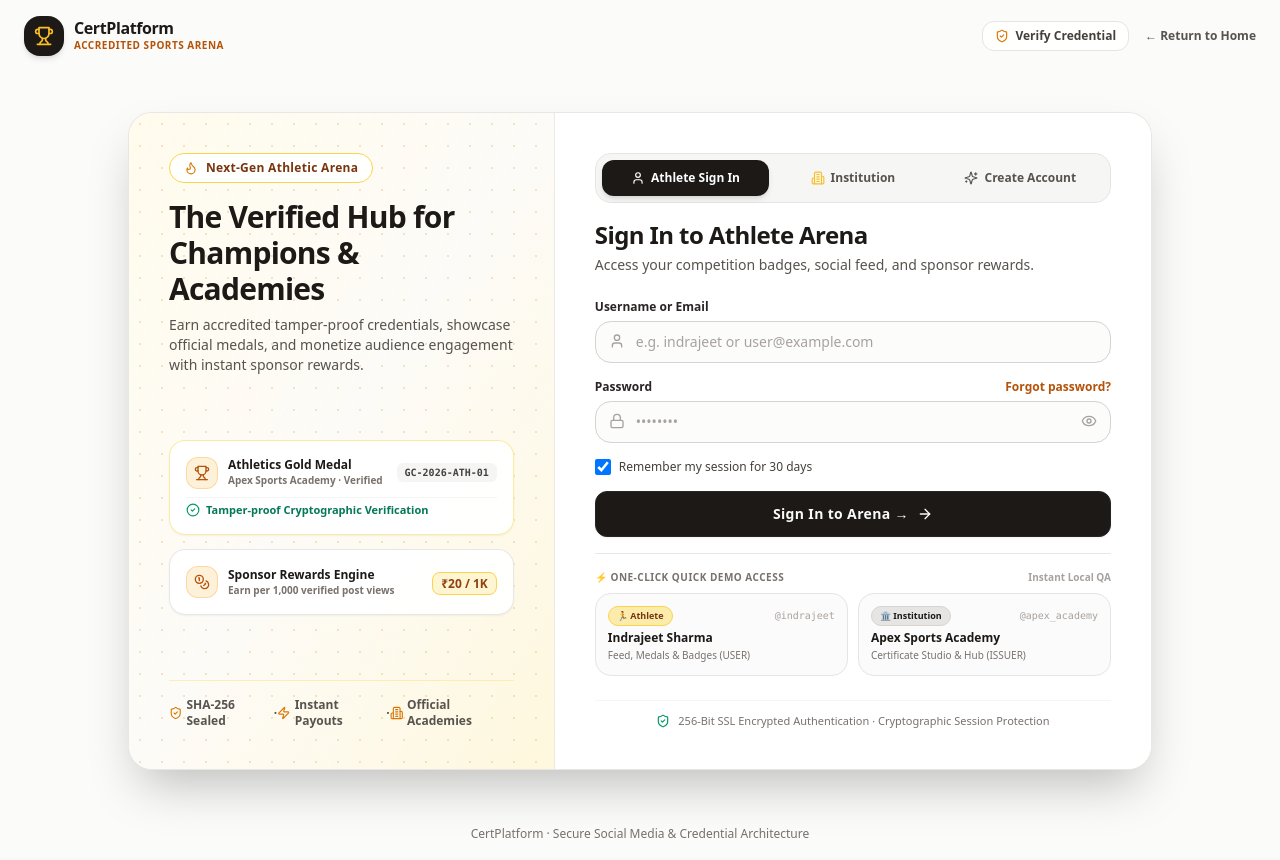
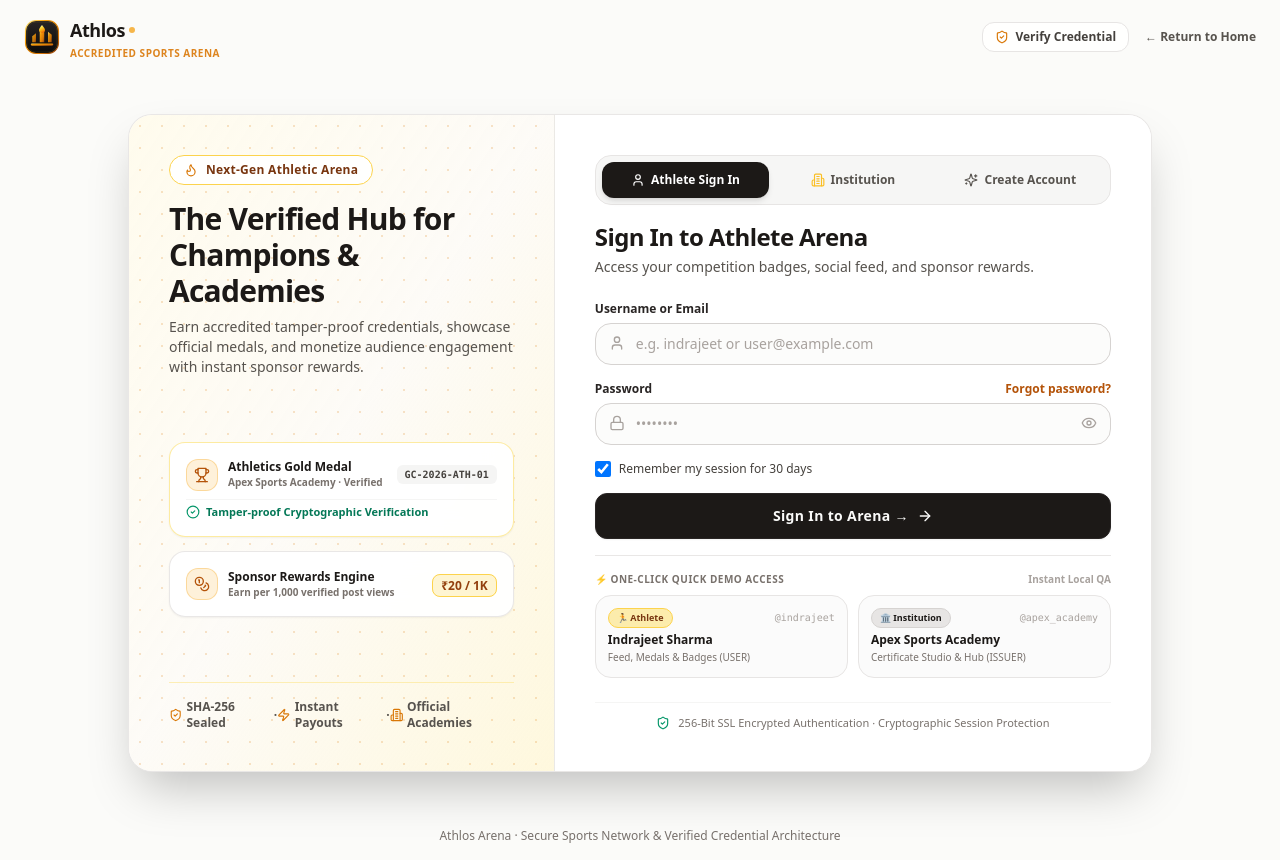
Before and after one commit to indrajeetcomnet/certificate-platform, a React (Vite) app in the folder frontend/: page /login in a window 1280 px wide. Built offline with nearby package versions, Linux system fonts and the light colour scheme; a web font is replaced by a local one.

Commit message:
feat(branding): introduce Athlos brand identity, custom vector logo, and fix broken landing page image

```diff
--- a/frontend/index.html
+++ b/frontend/index.html
@@ -3,8 +3,8 @@
   <head>
     <meta charset="UTF-8" />
     <meta name="viewport" content="width=device-width, initial-scale=1.0" />
-    <link rel="icon" type="image/svg+xml" href="/vite.svg" />
-    <title>CertPlatform · Athletic & Verified Honors</title>
+    <link rel="icon" type="image/svg+xml" href="/favicon.svg" />
+    <title>Athlos · Verified Sports Honors & Tournament Arena</title>
     <!-- Google Fonts for Luxury Certificate Designer -->
     <link rel="preconnect" href="https://fonts.googleapis.com" />
     <link rel="preconnect" href="https://fonts.gstatic.com" crossorigin />
--- a/frontend/src/components/layout/Sidebar.jsx
+++ b/frontend/src/components/layout/Sidebar.jsx
@@ -2,6 +2,7 @@ import React, { useState, useEffect } from 'react';
 import { NavLink } from 'react-router-dom';
 import * as LucideIcons from 'lucide-react';
 import Avatar from '../ui/Avatar';
+import Logo from '../ui/Logo';
 import { useAuth } from '../../context/AuthContext';
 import { ROLE_NAV_ITEMS } from '../../utils/constants';
 import { getUnreadCount } from '../../api/messagesApi';
@@ -34,20 +35,13 @@ export default function Sidebar({ className = '' }) {
       className={`hidden md:flex flex-col w-64 bg-white/95 backdrop-blur-md border-r border-stone-200/80 min-h-screen p-5 sticky top-0 justify-between ${className}`}
     >
       <div className="space-y-6">
-        {/* Brand / Logo */}
-        <NavLink to="/" className="flex items-center gap-3 px-1 py-1 group">
-          <div className="w-10 h-10 rounded-2xl bg-gradient-to-br from-amber-400 to-amber-500 text-stone-950 flex items-center justify-center shadow-sm group-hover:scale-105 group-hover:shadow-glow-gold transition-all duration-300">
-            <LucideIcons.Trophy className="w-5 h-5" />
-          </div>
-          <div>
-            <h1 className="text-base font-extrabold text-stone-900 tracking-tight leading-none">
-              CertPlatform
-            </h1>
-            <p className="text-[10px] font-bold text-stone-400 mt-1 uppercase tracking-wider">
-              {isInstitutionUser ? 'Institution Workspace' : 'Athlete Arena'}
-            </p>
-          </div>
-        </NavLink>
+        {/* Athlos Brand Logo */}
+        <div className="px-1 py-1">
+          <Logo
+            size="md"
+            subtitle={isInstitutionUser ? 'Institution Workspace' : 'Athlete Arena'}
+          />
+        </div>
 
         {/* Navigation list */}
         <nav className="space-y-1.5 pt-2">
--- /dev/null
+++ b/frontend/src/components/ui/Logo.jsx
@@ -0,0 +1,162 @@
+import React from 'react';
+import { Link } from 'react-router-dom';
+
+/**
+ * Athlos Brand Logo
+ * Features a modern, geometric victory flame, podium crest, and athletic apex wings.
+ */
+export function AthlosIcon({ size = 36, className = '' }) {
+  return (
+    <svg
+      width={size}
+      height={size}
+      viewBox="0 0 48 48"
+      fill="none"
+      xmlns="http://www.w3.org/2000/svg"
+      className={`shrink-0 transition-transform duration-300 ${className}`}
+      aria-label="Athlos Mark"
+    >
+      <defs>
+        {/* Championship Gold Gradient */}
+        <linearGradient id="athlosGoldGrad" x1="0%" y1="0%" x2="100%" y2="100%">
+          <stop offset="0%" stopColor="#FEF08A" />
+          <stop offset="30%" stopColor="#F59E0B" />
+          <stop offset="70%" stopColor="#D97706" />
+          <stop offset="100%" stopColor="#92400E" />
+        </linearGradient>
+
+        {/* Ambient Glow */}
+        <linearGradient id="athlosFlameGrad" x1="30%" y1="0%" x2="70%" y2="100%">
+          <stop offset="0%" stopColor="#FFFFFF" />
+          <stop offset="25%" stopColor="#FDE047" />
+          <stop offset="70%" stopColor="#F59E0B" />
+          <stop offset="100%" stopColor="#EA580C" />
+        </linearGradient>
+
+        {/* Shield Deep Base */}
+        <linearGradient id="athlosBaseGrad" x1="0%" y1="0%" x2="0%" y2="100%">
+          <stop offset="0%" stopColor="#292524" />
+          <stop offset="100%" stopColor="#0C0A09" />
+        </linearGradient>
+      </defs>
+
+      {/* Geometric Outer Shield / Podium Hexagon */}
+      <rect
+        x="2"
+        y="2"
+        width="44"
+        height="44"
+        rx="14"
+        fill="url(#athlosBaseGrad)"
+        stroke="url(#athlosGoldGrad)"
+        strokeWidth="1.5"
+      />
+
+      {/* Subtle Inner Glow Rim */}
+      <rect
+        x="4"
+        y="4"
+        width="40"
+        height="40"
+        rx="12"
+        fill="none"
+        stroke="#FDE047"
+        strokeWidth="0.5"
+        strokeOpacity="0.25"
+      />
+
+      {/* 3 Ascending Podium Pillars & Victory Wings */}
+      {/* Left Wing (Rank 3 - Bronze / Endurance) */}
+      <path
+        d="M11 31V23L16 19V31H11Z"
+        fill="url(#athlosGoldGrad)"
+        fillOpacity="0.85"
+      />
+
+      {/* Right Wing (Rank 2 - Silver / Precision) */}
+      <path
+        d="M37 31V21L32 17V31H37Z"
+        fill="url(#athlosGoldGrad)"
+        fillOpacity="0.9"
+      />
+
+      {/* Center Pinnacle / Podium #1 Apex Torch (Gold / Victory) */}
+      <path
+        d="M21 31V16L24 13L27 16V31H21Z"
+        fill="url(#athlosGoldGrad)"
+      />
+
+      {/* Dynamic Olympic / Victory Flame at Summit */}
+      <path
+        d="M24 8C25.5 10.5 28 12.5 28 14.8C28 17 26.2 18.5 24 18.5C21.8 18.5 20 17 20 14.8C20 13.5 21 11.8 24 8Z"
+        fill="url(#athlosFlameGrad)"
+      />
+
+      {/* Base Foundation Bar */}
+      <rect
+        x="9"
+        y="32.5"
+        width="30"
+        height="3"
+        rx="1.5"
+        fill="url(#athlosGoldGrad)"
+      />
+    </svg>
+  );
+}
+
+export default function Logo({
+  size = 'md',
+  showText = true,
+  subtitle = 'Sports & Verified Honors',
+  to = '/',
+  className = '',
+  textClassName = '',
+}) {
+  const sizeMap = {
+    sm: { icon: 28, text: 'text-base', sub: 'text-[9px]' },
+    md: { icon: 36, text: 'text-lg', sub: 'text-[10px]' },
+    lg: { icon: 44, text: 'text-xl', sub: 'text-xs' },
+    xl: { icon: 56, text: 'text-2xl', sub: 'text-xs' },
+  };
+
+  const currentSize = sizeMap[size] || sizeMap.md;
+
+  const content = (
+    <div className={`inline-flex items-center gap-2.5 group cursor-pointer select-none ${className}`}>
+      <div className="relative group-hover:scale-105 group-hover:shadow-[0_0_20px_rgba(245,158,11,0.35)] transition-all duration-300 rounded-2xl">
+        <AthlosIcon size={currentSize.icon} />
+      </div>
+
+      {showText && (
+        <div className="flex flex-col leading-none">
+          <div className="flex items-center gap-1">
+            <span
+              className={`font-black tracking-tight text-stone-900 group-hover:text-amber-600 transition-colors ${currentSize.text} ${textClassName}`}
+            >
+              Athlos
+            </span>
+            <span className="w-1.5 h-1.5 rounded-full bg-amber-500 animate-pulse" />
+          </div>
+          {subtitle && (
+            <span
+              className={`font-bold uppercase tracking-wider text-amber-600/90 mt-1 ${currentSize.sub}`}
+            >
+              {subtitle}
+            </span>
+          )}
+        </div>
+      )}
+    </div>
+  );
+
+  if (to) {
+    return (
+      <Link to={to} className="inline-flex">
+        {content}
+      </Link>
+    );
+  }
+
+  return content;
+}
--- a/frontend/src/pages/HomePage.jsx
+++ b/frontend/src/pages/HomePage.jsx
@@ -18,6 +18,7 @@ import {
   Activity
 } from 'lucide-react';
 import Button from '../components/ui/Button';
+import Logo from '../components/ui/Logo';
 import { useAuth } from '../context/AuthContext';
 import { getFeed } from '../api/postsApi';
 import { getAll as getAllSponsors } from '../api/sponsorsApi';
@@ -89,20 +90,8 @@ export default function HomePage() {
       <header className="sticky top-0 z-50 w-full backdrop-blur-xl bg-[#F8F8F5]/85 border-b border-stone-200/70 shadow-xs">
         <div className="max-w-6xl mx-auto px-4 sm:px-6 lg:px-8 h-18 py-3.5 flex items-center justify-between gap-4">
 
-          {/* Logo with Trophy Badge */}
-          <Link to="/" className="flex items-center gap-3 group">
-            <div className="w-10 h-10 rounded-2xl bg-gradient-to-br from-amber-400 to-amber-500 text-stone-950 flex items-center justify-center shadow-md group-hover:scale-105 group-hover:shadow-glow-gold transition-all duration-300">
-              <Trophy className="w-5 h-5" />
-            </div>
-            <div>
-              <span className="text-lg font-black tracking-tight text-stone-900 block leading-none">
-                CertPlatform
-              </span>
-              <span className="text-[10px] font-bold text-amber-600 tracking-wider uppercase">
-                Sports & Verified Honors
-              </span>
-            </div>
-          </Link>
+          {/* Athlos Brand Logo */}
+          <Logo size="md" subtitle="Sports & Verified Honors" />
 
           {/* Action CTAs */}
           <div className="flex items-center gap-2.5">
@@ -274,12 +263,16 @@ export default function HomePage() {
                   {featuredPost?.content || 'Game City National Athletics Invitational is underway! Compete across verified brackets, claim podium rank badges, and monetize sponsor views in real time.'}
                 </p>
 
-                {/* High-Res Sports Image */}
-                <div className="relative rounded-2xl overflow-hidden shadow-inner h-52 sm:h-60 border border-stone-200/80 group">
+                {/* High-Res Sports Image (Verified 200 OK Floodlight Arena) */}
+                <div className="relative rounded-2xl overflow-hidden shadow-inner h-52 sm:h-60 border border-stone-200/80 group bg-stone-900">
                   <img
-                    src="https://images.unsplash.com/photo-1508098682722-e99c43a406b2?auto=format&fit=crop&w=1000&q=80"
+                    src={featuredPost?.imageUrl || 'https://images.unsplash.com/photo-1540747913346-19e32dc3e97e?auto=format&fit=crop&w=1000&q=80'}
                     alt="Night Arena Floodlights and Electric Atmosphere"
                     className="w-full h-full object-cover group-hover:scale-105 transition-transform duration-700"
+                    onError={(e) => {
+                      e.currentTarget.onerror = null;
+                      e.currentTarget.src = 'https://images.unsplash.com/photo-1540747913346-19e32dc3e97e?auto=format&fit=crop&w=1000&q=80';
+                    }}
                   />
                   <div className="absolute inset-0 bg-gradient-to-t from-stone-950/70 via-transparent to-transparent" />
                   <div className="absolute bottom-3 left-4 text-xs font-bold text-white drop-shadow flex items-center gap-1.5">
@@ -328,6 +321,10 @@ export default function HomePage() {
                   src="https://images.unsplash.com/photo-1579952363873-27f3bade9f55?auto=format&fit=crop&w=800&q=80"
                   alt="Golden Championship Trophy"
                   className="absolute inset-0 w-full h-full object-cover opacity-60 group-hover:scale-105 transition-transform duration-700 ease-out"
+                  onError={(e) => {
+                    e.currentTarget.onerror = null;
+                    e.currentTarget.src = 'https://images.unsplash.com/photo-1579952363873-27f3bade9f55?auto=format&fit=crop&w=800&q=80';
+                  }}
                 />
                 <div className="absolute inset-0 bg-gradient-to-t from-stone-950 via-stone-950/40 to-transparent" />
                 <div className="relative z-10 space-y-1">
@@ -349,6 +346,10 @@ export default function HomePage() {
                   src="https://images.unsplash.com/photo-1464822759023-fed622ff2c3b?auto=format&fit=crop&w=800&q=80"
                   alt="Sunrise Mountain Summit"
                   className="absolute inset-0 w-full h-full object-cover opacity-60 group-hover:scale-105 transition-transform duration-700 ease-out"
+                  onError={(e) => {
+                    e.currentTarget.onerror = null;
+                    e.currentTarget.src = 'https://images.unsplash.com/photo-1464822759023-fed622ff2c3b?auto=format&fit=crop&w=800&q=80';
+                  }}
                 />
                 <div className="absolute inset-0 bg-gradient-to-t from-stone-950 via-stone-950/40 to-transparent" />
                 <div className="relative z-10 space-y-1">
@@ -461,17 +462,12 @@ export default function HomePage() {
       <footer className="border-t border-stone-200/80 bg-white/70 backdrop-blur-md py-10 px-4 sm:px-6 lg:px-8 mt-16">
         <div className="max-w-6xl mx-auto flex flex-col md:flex-row items-center justify-between gap-6 pb-8 border-b border-stone-200/60">
 
-          {/* Brand & Mission Statement */}
-          <div className="flex flex-col sm:flex-row items-center gap-3 text-center sm:text-left">
-            <div className="w-10 h-10 rounded-2xl bg-gradient-to-br from-amber-400 to-amber-500 text-stone-950 flex items-center justify-center shadow-xs">
-              <Trophy className="w-5 h-5" />
-            </div>
-            <div>
-              <span className="text-base font-black text-stone-900 tracking-tight block">
-                CertPlatform
-              </span>
-              <p className="text-xs text-stone-500">
-                Competitive athletics arena · Cryptographically verified credentials & honors
+          {/* Athlos Brand Logo & Mission Statement */}
+          <div className="flex flex-col sm:flex-row items-center gap-4 text-center sm:text-left">
+            <Logo size="md" subtitle="Athletic Honors & Arena" />
+            <div className="sm:border-l sm:border-stone-200/80 sm:pl-4">
+              <p className="text-xs text-stone-500 max-w-sm">
+                Competitive athletics arena · Cryptographically verified credentials, podium honors & sponsor rewards
               </p>
             </div>
           </div>
@@ -490,7 +486,7 @@ export default function HomePage() {
 
         {/* Bottom copyright & legal trust links */}
         <div className="max-w-6xl mx-auto pt-6 flex flex-col sm:flex-row items-center justify-between gap-3 text-xs text-stone-400 text-center sm:text-left">
-          <p>© {new Date().getFullYear()} CertPlatform Platform. All rights reserved.</p>
+          <p>© {new Date().getFullYear()} Athlos Arena. All rights reserved.</p>
           <div className="flex items-center gap-4 text-[11px]">
             <Link to="/certificates/verify" className="hover:text-stone-700 underline underline-offset-2">
               Public Verification
--- a/frontend/src/pages/LoginPage.jsx
+++ b/frontend/src/pages/LoginPage.jsx
@@ -21,6 +21,7 @@ import {
 } from 'lucide-react';
 import Button from '../components/ui/Button';
 import Avatar from '../components/ui/Avatar';
+import Logo from '../components/ui/Logo';
 import { useAuth } from '../context/AuthContext';
 import { useToast } from '../context/ToastContext';
 
@@ -205,19 +206,7 @@ export default function LoginPage() {
 
       {/* Floating minimal top navbar */}
       <header className="px-6 py-4 max-w-7xl w-full mx-auto flex items-center justify-between z-10">
-        <Link to="/" className="flex items-center gap-2.5 group">
-          <div className="w-10 h-10 rounded-2xl bg-stone-900 text-amber-400 flex items-center justify-center shadow-md group-hover:scale-105 transition-all">
-            <Trophy className="w-5 h-5 text-amber-400" />
-          </div>
-          <div className="flex flex-col">
-            <span className="text-base font-black tracking-tight text-stone-900 leading-none">
-              CertPlatform
-            </span>
-            <span className="text-[10px] font-bold text-amber-700 tracking-wider uppercase mt-0.5">
-              Accredited Sports Arena
-            </span>
-          </div>
-        </Link>
+        <Logo size="md" subtitle="Accredited Sports Arena" />
 
         <div className="flex items-center gap-4">
           <Link
@@ -808,7 +797,7 @@ export default function LoginPage() {
 
       {/* Minimal Footer */}
       <footer className="py-4 text-center text-xs text-stone-500 font-medium">
-        CertPlatform · Secure Social Media & Credential Architecture
+        Athlos Arena · Secure Sports Network & Verified Credential Architecture
       </footer>
 
     </div>
```
Also changed, not shown: frontend/src/components/layout/Header.jsx (+4 -8 lines), frontend/public/favicon.svg (added).
